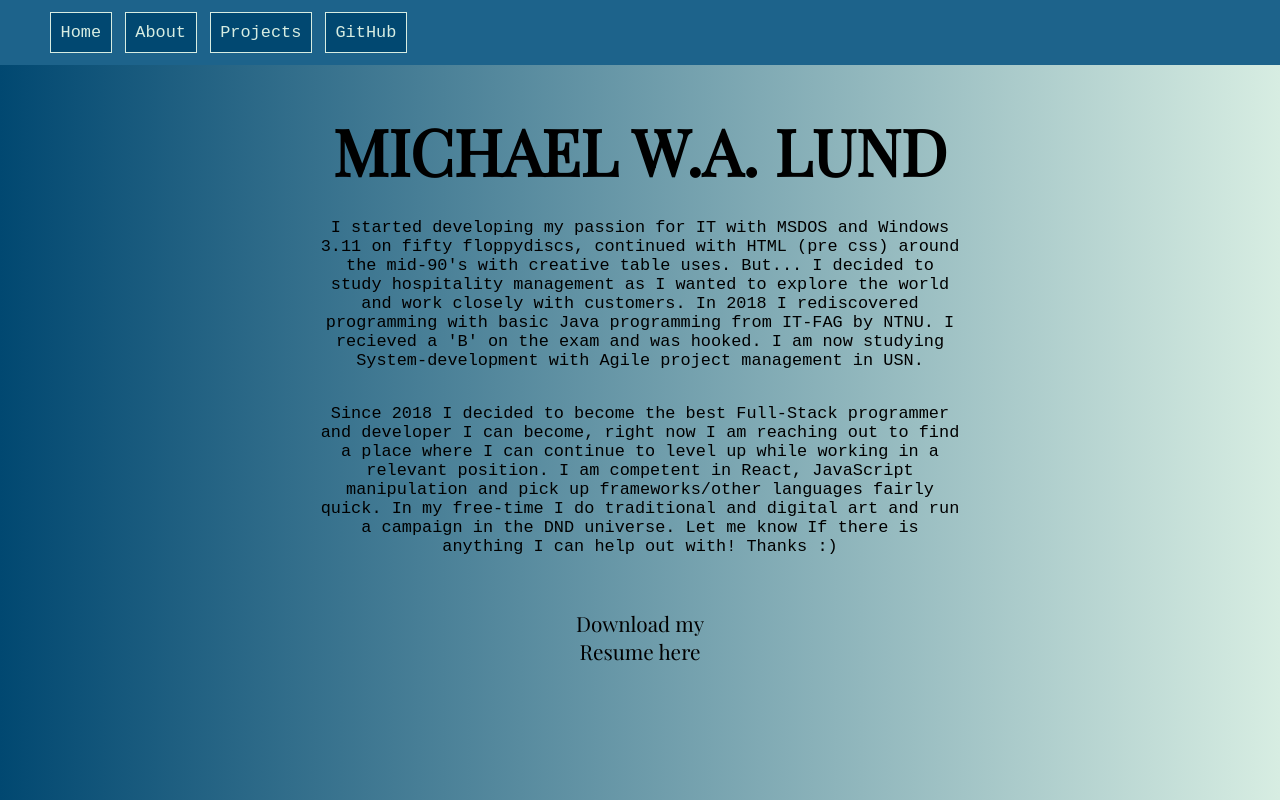
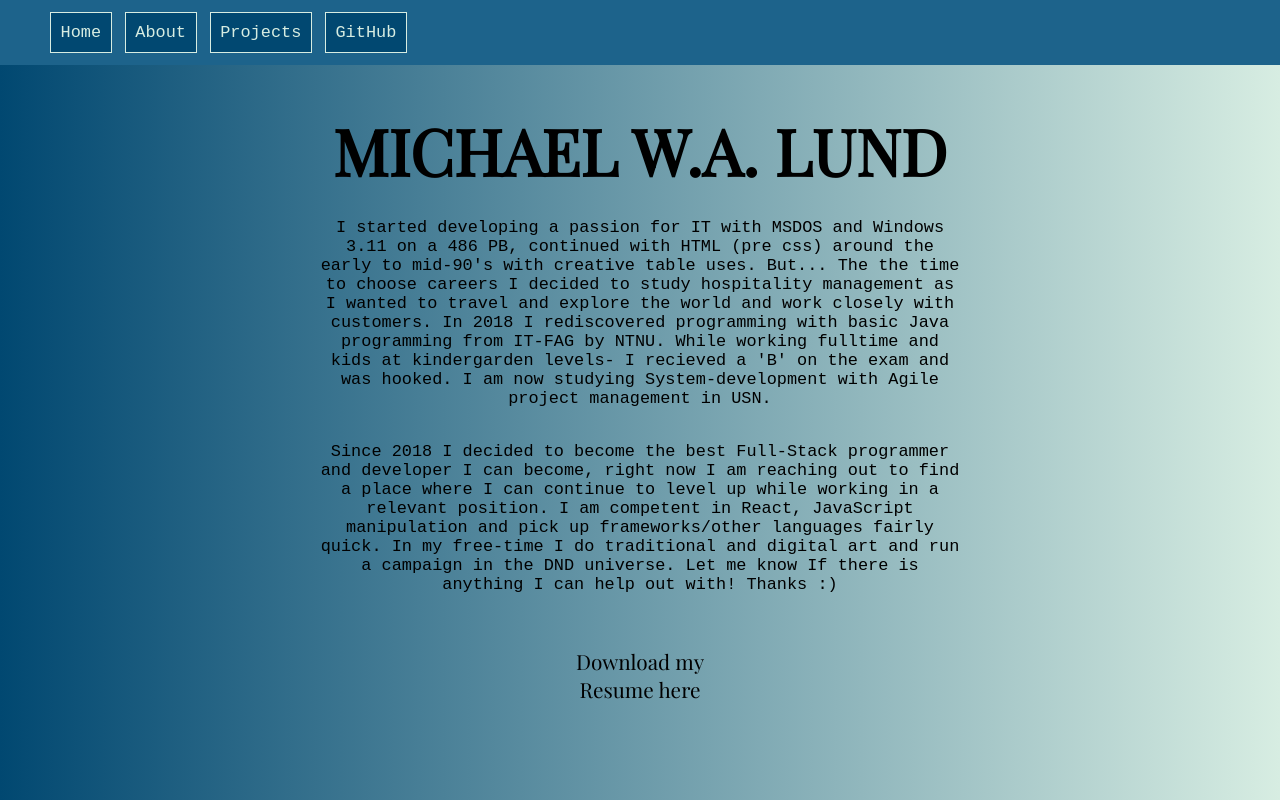
Before and after one commit to hackoverride/one-page, a React (Create React App) app: page /about in a window 1280 px wide. Built offline with nearby package versions, Linux system fonts and the light colour scheme.

Commit message:
rework on about page

```diff
--- a/src/About.js
+++ b/src/About.js
@@ -8,17 +8,23 @@ function About() {
         <div id="beholder">
             <h1 className="overskrifter">Michael W.A. Lund</h1>
 
-            <p>I started developing my passion for IT with MSDOS and Windows 3.11 on fifty floppydiscs, continued with HTML (pre css) around the mid-90's with creative table uses.
-            But... I decided to study hospitality management as I wanted to explore the world and work closely with customers.
-            In 2018 I rediscovered programming with basic Java programming from IT-FAG by NTNU. I recieved a 'B' on the exam and was hooked.
-            I am now studying System-development with Agile project management in USN.
-                </p><p>
+            <p>
+                I started developing a passion for IT with MSDOS and Windows 3.11 on a 486 PB,
+                continued with HTML (pre css) around the early to mid-90's with creative table uses.
+                But... The the time to choose careers I decided to study hospitality management as
+                I wanted to travel and explore the world and work closely with customers.
+                In 2018 I rediscovered programming with basic Java programming from IT-FAG by NTNU.
+                While working fulltime and kids at kindergarden levels- I recieved a 'B' on the exam and was hooked.
+                I am now studying System-development with Agile project management in USN.
+            </p>
+            <p>
                 Since 2018 I decided to become the best Full-Stack programmer and developer I can become,
                 right now I am reaching out to find a place where I can continue to level up while working in a relevant position.
                 I am competent in React, JavaScript manipulation and pick up frameworks/other languages fairly quick.
                 In my free-time I do traditional and digital art and run a campaign in the DND universe.
                 Let me know If there is anything I can help out with!
-Thanks :)</p>
+                Thanks :)
+            </p>
             <a href="http://michaelwalund.com/assets/michaellund.pdf" id="resume"><p className="overskrifter">Download my Resume here</p></a>
         </div>
 
```
